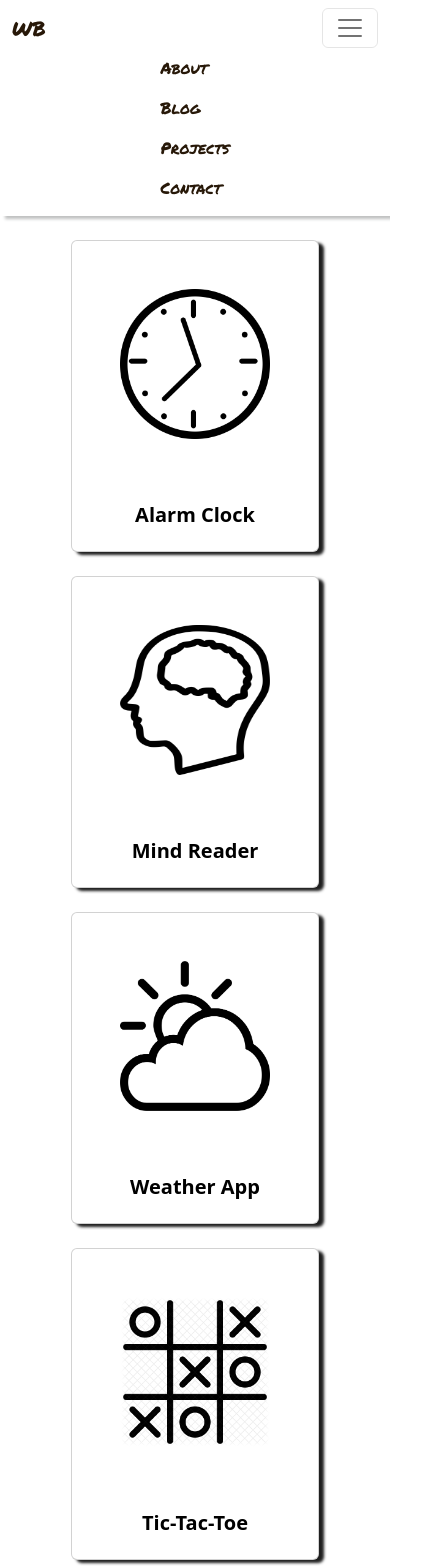
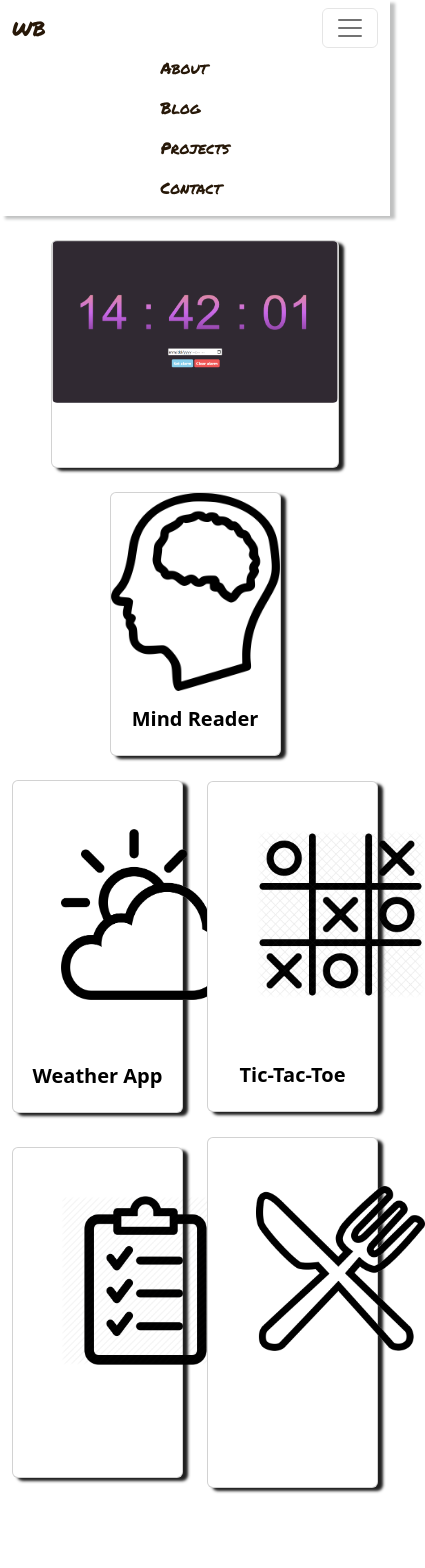
Before and after one commit to WillBridge0789/WillBridge0789.github.io, a React (Create React App) app in the folder portfolio/: page /projects in a window 390 px wide. Shown: the top 1568 px of the page, 425 px wide, since content can reach past the window. After the commit the page ends 1488 px from the top, so only its background shows below. Built offline with nearby package versions, Linux system fonts and the light colour scheme; a web font is replaced by a local one.

Commit message:
adjusting project pictures

```diff
--- a/portfolio/src/Home.js
+++ b/portfolio/src/Home.js
@@ -3,12 +3,17 @@ import Footer from "./Footer";
 import SelfImg from "./SelfImg";
 import AOS from "aos";
 import "aos/dist/aos.css";
+import { useEffect } from "react";
 
 function Home() {
+  useEffect(() => {
+    AOS.init();
+  }, []);
+
   return (
     <div>
       <NavBar />
-      <div className="container fade-in-l">
+      <div className="container" data-aos="fade-right">
         <div className="row">
           <div className="col-md-12 col-lg-6">
             <header id="main-header">
--- a/portfolio/src/Projects.js
+++ b/portfolio/src/Projects.js
@@ -7,54 +7,88 @@ function Projects() {
       <NavBar />
       <div className="container text-center">
         <div className="row d-flex justify-content-center">
-                    <div className="col-lg-4 col-12 d-flex justify-content-center mt-4">
-                        <div className="card fade-in-b">
-                            <img src="./img/clock.png" id="img1" className="card-img-top m-5" alt="..." />
-                            <div className="card-body">
+          <div className="col-md-6 d-flex justify-content-center mt-4">
+            <div class="card" style={{ width: "18rem" }}>
+              <a href="https://willbridge0789.github.io/alarm-clock">
+                <img
+                  src="./img/Alarm_clock.png"
+                  id="img1"
+                  className="card-img"
+                  alt="..."
+                />
+                <div class="card-body">
                   <h5 className="card-title">Alarm Clock</h5>
                 </div>
+              </a>
             </div>
           </div>
-                    <div className="col-lg-4 col-12 mt-4 d-flex justify-content-center">
-                        <div className="card fade-in-b">
-                            <img src="./img/brain.png" id="img2" className="card-img-top m-5" alt="..." />
+          <div className="col-6 mt-4 d-flex justify-content-center">
+            <div className="card" style={{ width: "18rem" }}>
+              <img
+                src="./img/brain.png"
+                id="img2"
+                className="card-img"
+                alt="..."
+              />
               <div className="card-body">
                 <h5 className="card-title">Mind Reader</h5>
               </div>
             </div>
           </div>
-                    <div className="col-lg-4 col-12 mt-4 d-flex justify-content-center">
+        </div>
+        <div className="row d-flex align-items-center">
+          <div className="col-6 mt-4 d-flex justify-content-center">
             <div className="card fade-in-b">
-                            <img src="./img/weather2.png" id="img3" className="card-img-top m-5" alt="..." />
+              <img
+                src="./img/weather2.png"
+                id="img3"
+                className="card-img-top m-5"
+                alt="..."
+              />
               <div className="card-body">
                 <h5 className="card-title">Weather App</h5>
               </div>
             </div>
           </div>
-                </div>
-                <div className="row d-flex align-items-center">
-                    <div className="col-lg-4 col-12 mt-4 d-flex justify-content-center">
+          <div className="col-6 mt-4 d-flex justify-content-center">
             <div className="card fade-in-b">
-                            <img src="./img/tictactoe.png" id="img4" class="card-img-top m-5" alt="..." />
+              <img
+                src="./img/tictactoe.png"
+                id="img4"
+                class="card-img-top m-5"
+                alt="..."
+              />
               <div className="card-body">
                 <h5 className="card-title">Tic-Tac-Toe</h5>
               </div>
             </div>
           </div>
-                        <div className="col-lg-4 col-12 mt-4 d-flex justify-content-center">
+        </div>
+        <div className="row d-flex align-items-center">
+          <div className="col-6 mt-4 d-flex justify-content-center">
             <div className="card fade-in-b">
               <a href="https://willbridge0789.github.io/to-do-list/">
-                                    <img src="./img/list2.png" id="img5" className="card-img-top m-5" alt="..." />
+                <img
+                  src="./img/list2.png"
+                  id="img5"
+                  className="card-img-top m-5"
+                  alt="..."
+                />
                 <div className="card-body">
                   <h5 className="card-title">To-Do-List</h5>
                 </div>
               </a>
             </div>
           </div>
-                    <div className="col-lg-4 col-12 mt-4 d-flex justify-content-center">
+          <div className="col-6 mt-4 d-flex justify-content-center">
             <div className="card fade-in-b">
               <a href="https://willbridge0789.github.io/react-restaurant/">
-                                <img src="./img/food.png" id="img6" className="card-img-top m-5" alt="..." />
+                <img
+                  src="./img/food.png"
+                  id="img6"
+                  className="card-img-top m-5"
+                  alt="..."
+                />
                 <div className="card-body">
                   <h5 className="card-title">React Restaurant</h5>
                 </div>
@@ -63,8 +97,7 @@ function Projects() {
           </div>
         </div>
       </div>
-            {/* <Footer /> */}
     </div>
-    )
+  );
 }
 export default Projects;
--- a/portfolio/src/css/style.css
+++ b/portfolio/src/css/style.css
@@ -122,8 +122,8 @@ li {
 #img4,
 #img5,
 #img6 {
-    height: 150px;
-    width: 150px;
+    /* height: 350px;
+    width: 350px; */
     border-color: white;
 }
 
@@ -140,11 +140,11 @@ li {
 .card {
     /* background-color: lightgrey; */
     color: black;
+    padding: 0;
     box-shadow: 5px 3px 3px #1F1F1F;
 }
 
 .card:hover {
-    transform: scale(10px);
     background-color: #1F1F1F;
     color:#BFC0C0;
     border-width: 2px;
```
Also changed, not shown: portfolio/public/img/Alarm_clock.png (added). Lines whose indentation alone changed are shown as unchanged.
